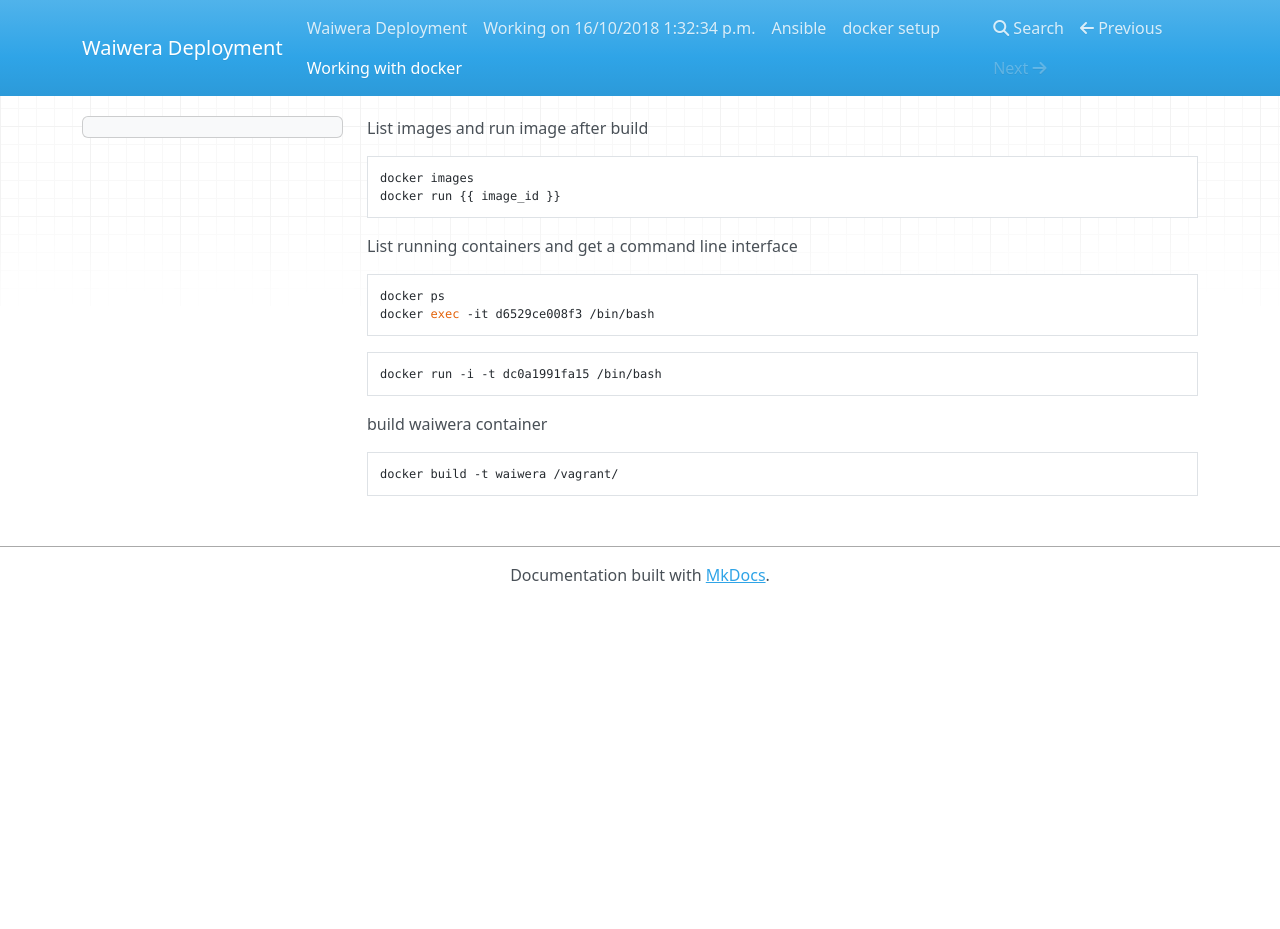
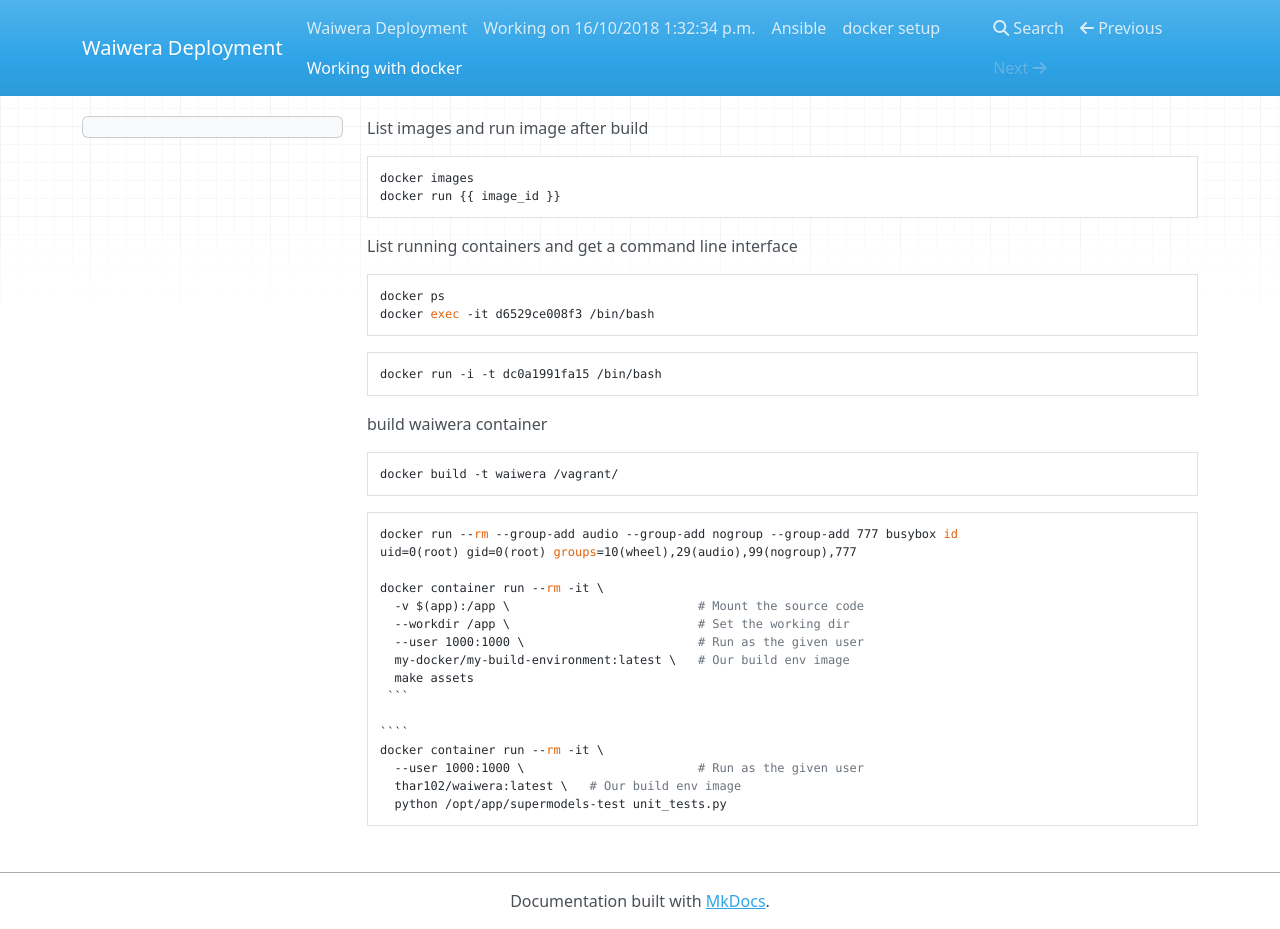
Before and after one commit to waiwera/waiwera, an MkDocs documentation site: the page built from docs/working_with_docker.md, in a window 1280 px wide and 929 px high. Built offline with MkDocs 1.6.1, drawn with Linux system fonts in a browser that asks for light colours; nearby versions of some CDN libraries.

`````diff
--- a/docs/working_with_docker.md
+++ b/docs/working_with_docker.md
@@ -21,3 +21,22 @@
 ```
 docker build -t waiwera /vagrant/
 ```
+
+```
+docker run --rm --group-add audio --group-add nogroup --group-add 777 busybox id
+uid=0(root) gid=0(root) groups=10(wheel),29(audio),99(nogroup),777
+
+docker container run --rm -it \
+  -v $(app):/app \                          # Mount the source code
+  --workdir /app \                          # Set the working dir
+  --user 1000:1000 \                        # Run as the given user
+  my-docker/my-build-environment:latest \   # Our build env image
+  make assets
+ ```
+
+````
+docker container run --rm -it \
+  --user 1000:1000 \                        # Run as the given user
+  thar102/waiwera:latest \   # Our build env image
+  python /opt/app/supermodels-test unit_tests.py
+```
`````
Also changed, not shown: 2 other files.
